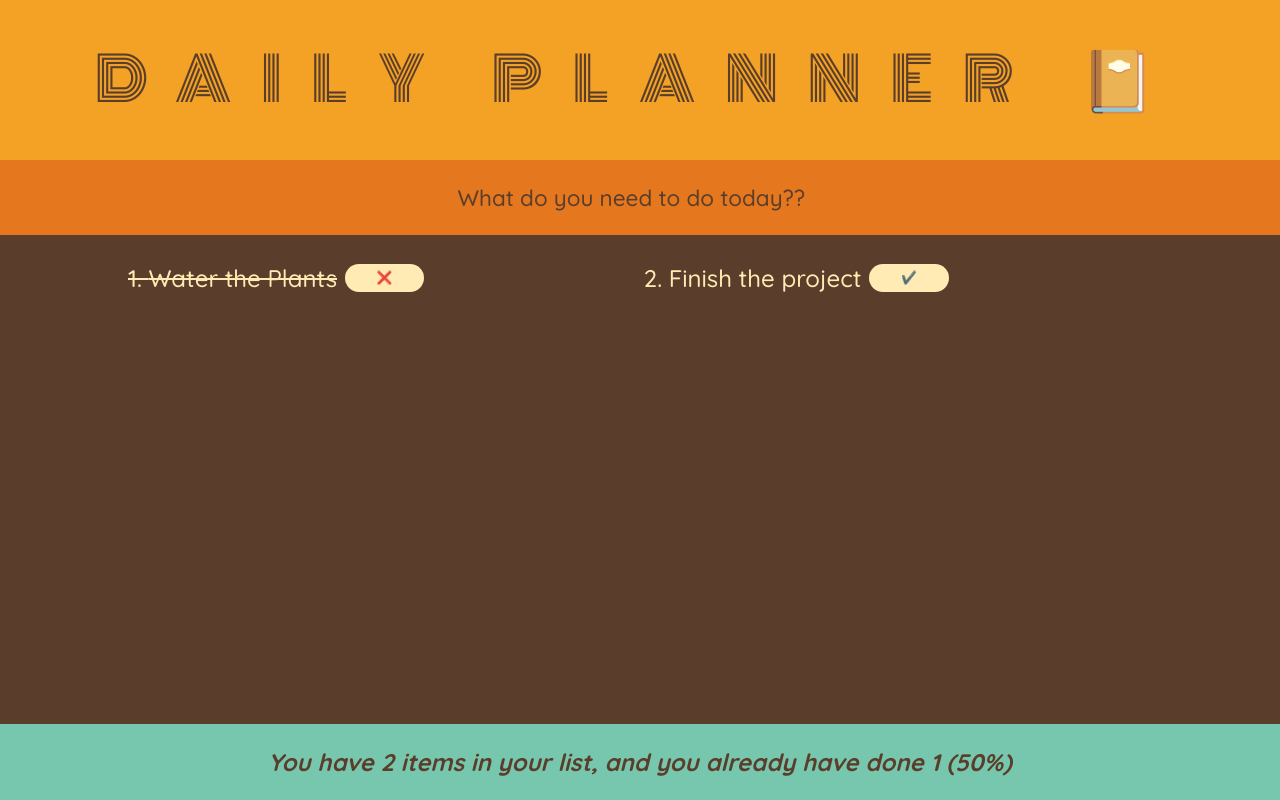
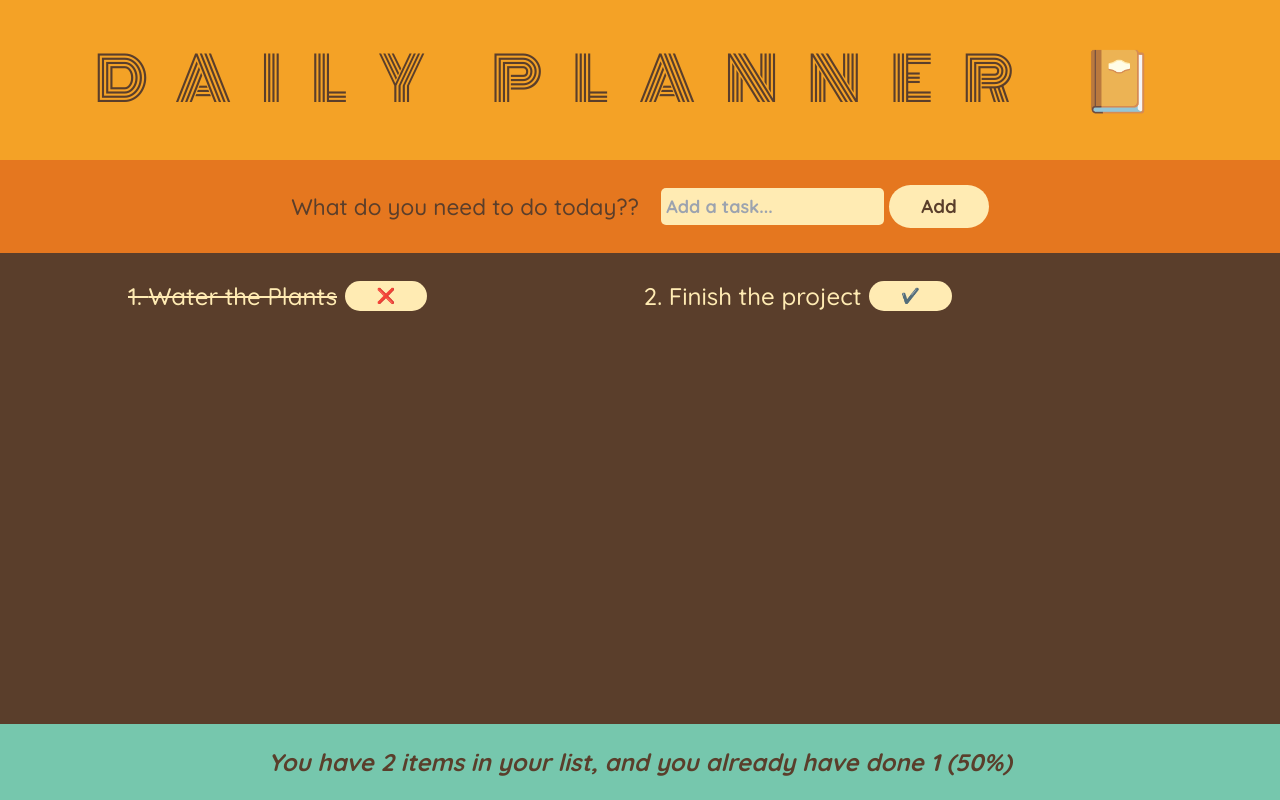
Before and after one commit to cedekpoole/daily-planner, a React (Vite) app: page / in a window 1280 px wide. Built offline with nearby package versions, Linux system fonts and the light colour scheme.

Commit message:
add new item to list via form submission

```diff
--- a/src/App.jsx
+++ b/src/App.jsx
@@ -1,6 +1,7 @@
+import { useState } from "react";
 import Logo from "./components/Logo";
 import Form from "./components/Form";
-import PackingList from "./components/ItemList";
+import ItemsList from "./components/ItemList";
 import Stats from "./components/Stats";
 
 const initialItems = [
@@ -9,12 +10,13 @@ const initialItems = [
 ];
 
 function App() {
+  const [list, setList] = useState(initialItems);
   return (
     <div className="w-full h-screen grid grid-rows-[auto_auto_1fr_auto]">
       <Logo />
-      <Form />
-      <PackingList initialItems={initialItems} />
-      <Stats stats={initialItems} />
+      <Form list={list} setList={setList} />
+      <ItemsList initialItems={list} />
+      <Stats stats={list} />
     </div>
   );
 }
--- a/src/components/Form.jsx
+++ b/src/components/Form.jsx
@@ -1,7 +1,43 @@
-export default function Form() {
+import { useState, useEffect } from "react";
+
+export default function Form({ list, setList }) {
+  const [description, setDescription] = useState("");
+
+  useEffect(() => {
+    console.log(list);
+  }, [list]);
+
+  function handleSubmit(e) {
+    e.preventDefault();
+
+    if (!description) return;
+
+    const newItem = {
+      id: list.length + 1,
+      description,
+      done: false,
+    };
+
+    setList([...list, newItem]);
+    setDescription("");
+  }
+
   return (
-    <form className="bg-[#e5771f] py-10 flex items-center justify-center gap-2">
+    <form
+      className="bg-[#e5771f] py-10 flex items-center justify-center gap-2"
+      onSubmit={handleSubmit}
+    >
       <h3 className="mr-7 text-4xl">What do you need to do today??</h3>
+      <input
+        type="text"
+        className="border-2 border-gray-300 focus:border-blue-500 focus:ring-2 focus:ring-blue-500 focus:outline-none rounded-lg p-2"
+        placeholder="Add a task..."
+        value={description}
+        onChange={(e) => setDescription(e.target.value)}
+      />
+      <button className="cursor-pointer border-none text-3xl py-4 transform hover:scale-105">
+        Add
+      </button>
     </form>
   );
 }
--- a/src/components/Item.jsx
+++ b/src/components/Item.jsx
@@ -5,11 +5,11 @@ export default function Item({ item }) {
         {item.id}. {item.description}
       </span>
       {item.done ? (
-        <button className="cursor-pointer border-none text-xl py-2 transform hover:scale-105">
+        <button className="cursor-pointer border-none text-2xl py-2 transform hover:scale-105">
           ❌
         </button>
       ) : (
-        <button className="cursor-pointer border-none text-xl py-2 transform hover:scale-105">
+        <button className="cursor-pointer border-none text-2xl py-2 transform hover:scale-105">
           ✔️
         </button>
       )}
```
